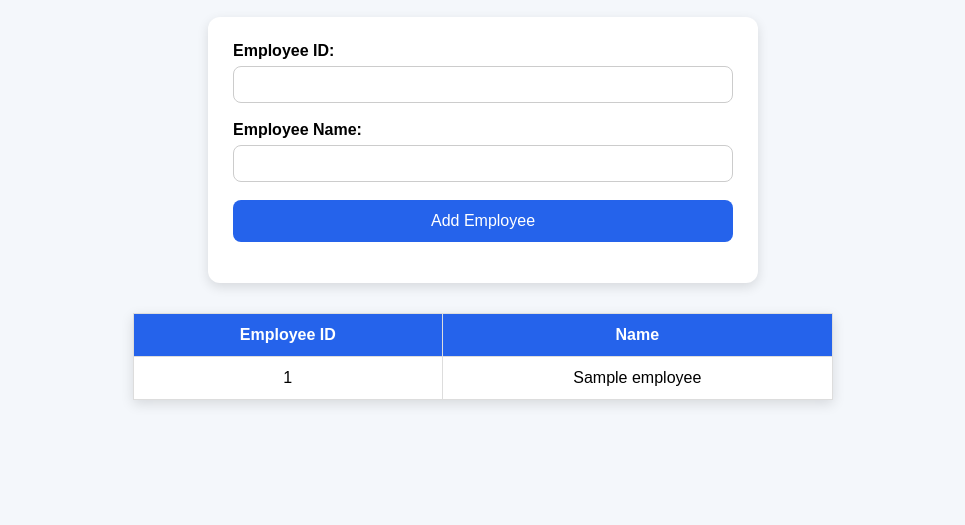
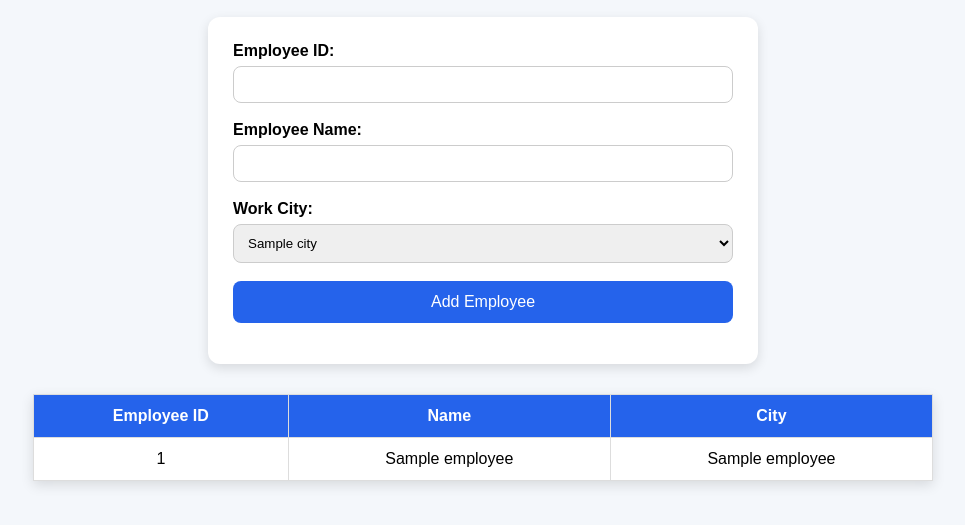
Before and after one commit to blouma/attendance-site, a Flask app: template templates/employees.html in a window 1280 px wide. Shown: the part 204-729 px from the top of the page, without its empty margins (157-1122 px from the left). Run offline with Flask 3, Linux system fonts and the light colour scheme; the template is opened without the code that fills it: most values are stand-ins (such as "Sample title", 1, 10 or a date in 2020).

Commit message:
Add city selection to employee management form
Added a dropdown for selecting the work city in the employee form.

```diff
--- a/templates/employees.html
+++ b/templates/employees.html
@@ -9,17 +9,14 @@
             margin: 0;
             padding: 30px;
         }
-
         .logo {
             text-align: center;
             margin-bottom: 15px;
         }
-
         h1 {
             text-align: center;
             margin-bottom: 20px;
         }
-
         .box {
             background: white;
             max-width: 500px;
@@ -28,12 +25,10 @@
             border-radius: 12px;
             box-shadow: 0 4px 12px rgba(0,0,0,0.12);
         }
-
         label {
             font-weight: bold;
         }
-
-        input {
+        input, select {
             width: 100%;
             padding: 10px;
             margin-top: 6px;
@@ -42,7 +37,6 @@
             border-radius: 8px;
             box-sizing: border-box;
         }
-
         button {
             width: 100%;
             padding: 12px;
@@ -53,33 +47,28 @@
             font-size: 16px;
             cursor: pointer;
         }
-
         .message {
             text-align: center;
             margin-top: 15px;
             color: green;
         }
-
         .top-links {
             text-align: center;
             margin-bottom: 20px;
         }
-
         table {
             width: 100%;
-            max-width: 700px;
+            max-width: 900px;
             margin: 0 auto;
             border-collapse: collapse;
             background: white;
             box-shadow: 0 4px 12px rgba(0,0,0,0.12);
         }
-
         th, td {
             padding: 12px;
             border: 1px solid #ddd;
             text-align: center;
         }
-
         th {
             background: #2563eb;
             color: white;
@@ -105,6 +94,13 @@
             <label>Employee Name:</label>
             <input type="text" name="name" required>
 
+            <label>Work City:</label>
+            <select name="city" required>
+                {% for city in cities %}
+                <option value="{{ city }}">{{ city }}</option>
+                {% endfor %}
+            </select>
+
             <button type="submit">Add Employee</button>
         </form>
 
@@ -115,12 +111,14 @@
         <tr>
             <th>Employee ID</th>
             <th>Name</th>
+            <th>City</th>
         </tr>
 
         {% for employee in employees %}
         <tr>
             <td>{{ employee[0] }}</td>
             <td>{{ employee[1] }}</td>
+            <td>{{ employee[2] }}</td>
         </tr>
         {% endfor %}
     </table>
```
